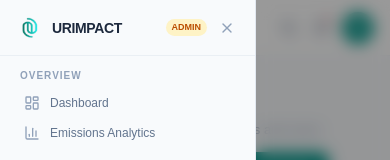
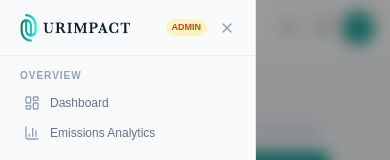
Before and after one commit to hlahijazi2002/A, a React (Vite) app in the folder frontend/: page / in a window 390 px wide. Both pictures are taken after a click on the button 32 px from the left and 28 px from the top of the page. Shown: the top 160 px of the page. Built offline with nearby package versions, Linux system fonts and the light colour scheme.

Commit message:
Design: Update logo asset

```diff
--- a/frontend/index.html
+++ b/frontend/index.html
@@ -2,13 +2,13 @@
 <html lang="en">
   <head>
     <meta charset="UTF-8" />
-    <link rel="icon" type="image/svg+xml" href="/logo.png" />
+    <link rel="icon" type="image/svg+xml" href="/favicon.png" />
     <meta name="viewport" content="width=device-width, initial-scale=1.0" />
     <link
       href="https://fonts.googleapis.com/css2?family=DM+Sans:wght@400;500;600;700&display=swap"
       rel="stylesheet"
     />
-    <title>URimpact-admin</title>
+    <title>Admin Dashboard</title>
   </head>
   <body>
     <div id="root"></div>
--- a/frontend/src/Layout.tsx
+++ b/frontend/src/Layout.tsx
@@ -1,14 +1,17 @@
+import { useState } from "react";
 import { Outlet } from "react-router-dom";
 import SideBar from "./components/SideBar";
 import Navbar from "./components/Navbar";
 
 const MainLayout = () => {
+  const [mobileOpen, setMobileOpen] = useState(false);
+
   return (
     <div className="flex h-screen bg-slate-50">
-      <SideBar />
+      <SideBar mobileOpen={mobileOpen} onClose={() => setMobileOpen(false)} />
 
       <div className="flex-1 flex flex-col overflow-hidden">
-        <Navbar />
+        <Navbar onMenuClick={() => setMobileOpen(true)} />
 
         <main className="flex-1 overflow-y-auto p-8 custom-scrollbar">
           <div className="max-w-7xl mx-auto">
--- a/frontend/src/components/Navbar.tsx
+++ b/frontend/src/components/Navbar.tsx
@@ -1,4 +1,4 @@
-import { Search, Bell, X } from "lucide-react";
+import { Search, Bell, X, Menu } from "lucide-react";
 import { useState } from "react";
 import { Link, useLocation } from "react-router-dom";
 
@@ -10,17 +10,28 @@ const getPageName = (pathname: string): string => {
     .replace(/\b\w/g, (l) => l.toUpperCase());
 };
 
-const Navbar = () => {
+// اعمليها prop عشان تتواصل مع الـ Sidebar
+const Navbar = ({ onMenuClick }: { onMenuClick?: () => void }) => {
   const { pathname } = useLocation();
   const [searchOpen, setSearchOpen] = useState(false);
 
   return (
     <header className="h-14 bg-white border-b border-slate-100 sticky top-0 z-10 w-full">
-      {/* Main row */}
       <div className="h-full flex items-center justify-between px-4 md:px-6">
-        {/* Breadcrumb — hidden when mobile search is open */}
+        {/* Left side */}
+        <div className="flex items-center gap-3">
+          {/* Hamburger — mobile only */}
+          <button
+            onClick={onMenuClick}
+            className="md:hidden p-1.5 rounded-md text-slate-500 hover:bg-slate-100 transition-colors"
+            aria-label="Open menu"
+          >
+            <Menu size={20} />
+          </button>
+
+          {/* Breadcrumb */}
           {!searchOpen && (
-          <div className="flex items-center gap-1.5 text-xs text-slate-400 whitespace-nowrap min-w-0">
+            <div className="flex items-center gap-1.5 text-xs text-slate-400 whitespace-nowrap">
               <span className="shrink-0">Admin</span>
               <span className="font-light shrink-0">›</span>
               <span className="text-slate-900 font-bold truncate max-w-30 sm:max-w-none">
@@ -28,10 +39,11 @@ const Navbar = () => {
               </span>
             </div>
           )}
+        </div>
 
-        {/* Mobile search input — full width when open */}
+        {/* Mobile search input */}
         {searchOpen && (
-          <div className="flex-1 flex items-center gap-2 md:hidden">
+          <div className="flex-1 flex items-center gap-2 md:hidden mx-3">
             <div className="relative flex-1">
               <Search
                 className="absolute left-3 top-1/2 -translate-y-1/2 text-slate-400"
@@ -46,8 +58,7 @@ const Navbar = () => {
             </div>
             <button
               onClick={() => setSearchOpen(false)}
-              className="p-1 text-slate-500 hover:text-slate-700 transition-colors"
-              aria-label="Close search"
+              className="p-1 text-slate-500"
             >
               <X size={16} />
             </button>
@@ -71,11 +82,10 @@ const Navbar = () => {
             />
           </div>
 
-          {/* Mobile search toggle button */}
+          {/* Mobile search toggle */}
           <button
-            className="md:hidden p-1 text-slate-500 hover:text-slate-700 transition-colors"
+            className="md:hidden p-1 text-slate-500"
             onClick={() => setSearchOpen(true)}
-            aria-label="Open search"
           >
             <Search size={17} />
           </button>
--- a/frontend/src/components/SideBar.tsx
+++ b/frontend/src/components/SideBar.tsx
@@ -1,4 +1,4 @@
-import { useState, useEffect } from "react";
+import { useEffect } from "react";
 import { Link, NavLink } from "react-router-dom";
 import {
   LayoutDashboard,
@@ -11,7 +11,6 @@ import {
   Bell,
   Settings,
   LogOut,
-  Menu,
   X,
 } from "lucide-react";
 
@@ -76,37 +75,18 @@ const menuItems = [
   },
 ];
 
-// Exported so Navbar or Layout can use it too
-export const HamburgerButton = ({ onClick }: { onClick: () => void }) => (
-  <button
-    onClick={onClick}
-    className="md:hidden p-1.5 rounded-md text-slate-500 hover:bg-slate-100 hover:text-slate-900 transition-colors"
-    aria-label="Open menu"
-  >
-    <Menu size={20} />
-  </button>
-);
-
 const SidebarContent = ({ onClose }: { onClose?: () => void }) => (
   <>
-    {/* Logo */}
     <div className="h-14 flex items-center justify-between px-4 border-b border-slate-200/60 shrink-0">
-      <div className="flex items-center gap-2">
-        <img className="w-7 h-7" src="/logo.png" alt="logo" />
-        <span className="font-bold text-slate-800 text-sm tracking-tight">
-          URIMPACT
-        </span>
-      </div>
+      <img className="w-30 h-30" src="/logo.png" alt="logo" />
       <div className="flex items-center gap-2">
         <span className="text-[9px] bg-amber-100 text-amber-700 px-1.5 py-0.5 rounded-full font-bold">
           ADMIN
         </span>
-        {/* Close button — only visible on mobile */}
         {onClose && (
           <button
             onClick={onClose}
             className="md:hidden p-1 rounded-md text-slate-400 hover:text-slate-700 transition-colors"
-            aria-label="Close menu"
           >
             <X size={16} />
           </button>
@@ -114,7 +94,6 @@ const SidebarContent = ({ onClose }: { onClose?: () => void }) => (
       </div>
     </div>
 
-    {/* Nav */}
     <nav className="flex-1 overflow-y-auto p-3">
       {SECTIONS.map((section) => (
         <div key={section} className="mb-4">
@@ -157,7 +136,6 @@ const SidebarContent = ({ onClose }: { onClose?: () => void }) => (
       ))}
     </nav>
 
-    {/* User */}
     <div className="p-3 border-t border-slate-200 bg-white shrink-0">
       <div className="flex items-center gap-2 px-2 py-1.5">
         <div className="w-7 h-7 bg-slate-200 rounded-full flex items-center justify-center text-slate-600 font-bold text-xs shrink-0">
@@ -180,19 +158,13 @@ const SidebarContent = ({ onClose }: { onClose?: () => void }) => (
   </>
 );
 
-const Sidebar = () => {
-  const [mobileOpen, setMobileOpen] = useState(false);
-
-  // Close on resize to md+
-  useEffect(() => {
-    const handler = () => {
-      if (window.innerWidth >= 768) setMobileOpen(false);
-    };
-    window.addEventListener("resize", handler);
-    return () => window.removeEventListener("resize", handler);
-  }, []);
-
-  // Lock body scroll when drawer is open
+const Sidebar = ({
+  mobileOpen,
+  onClose,
+}: {
+  mobileOpen: boolean;
+  onClose: () => void;
+}) => {
   useEffect(() => {
     document.body.style.overflow = mobileOpen ? "hidden" : "";
     return () => {
@@ -202,31 +174,26 @@ const Sidebar = () => {
 
   return (
     <>
-      {/*  Desktop sidebar  */}
+      {/* Desktop */}
       <aside className="hidden md:flex w-56 lg:w-60 h-screen bg-slate-50 border-r border-slate-200 flex-col shrink-0">
         <SidebarContent />
       </aside>
 
-      {/* ── Mobile: hamburger button */}
-      <div className="md:hidden fixed top-0 left-0 z-30 h-14 flex items-center px-4">
-        <HamburgerButton onClick={() => setMobileOpen(true)} />
-      </div>
-
-      {/* ── Mobile: backdrop ── */}
+      {/* Mobile backdrop */}
       {mobileOpen && (
         <div
           className="md:hidden fixed inset-0 z-40 bg-black/40 backdrop-blur-sm"
-          onClick={() => setMobileOpen(false)}
+          onClick={onClose}
         />
       )}
 
-      {/* ── Mobile: drawer ── */}
+      {/* Mobile drawer */}
       <aside
         className={`md:hidden fixed top-0 left-0 z-50 h-screen w-64 bg-slate-50 border-r border-slate-200 flex flex-col
-          transform transition-transform duration-300 ease-in-out
-          ${mobileOpen ? "translate-x-0" : "-translate-x-full"}`}
+        transform transition-transform duration-300 ease-in-out
+        ${mobileOpen ? "translate-x-0" : "-translate-x-full"}`}
       >
-        <SidebarContent onClose={() => setMobileOpen(false)} />
+        <SidebarContent onClose={onClose} />
       </aside>
     </>
   );
--- a/frontend/src/pages/LoginPage.tsx
+++ b/frontend/src/pages/LoginPage.tsx
@@ -2,9 +2,9 @@ import { useState } from "react";
 import { useNavigate } from "react-router-dom";
 
 const LoginPage = () => {
-  const [email, setEmail]       = useState("admin@urimpact.com");
+  const [email, setEmail] = useState("admin@urimpact.com");
   const [password, setPassword] = useState("");
-  const navigate                = useNavigate();
+  const navigate = useNavigate();
 
   const handleLogin = (e: React.FormEvent) => {
     e.preventDefault();
@@ -12,51 +12,74 @@ const LoginPage = () => {
   };
 
   return (
-    <div className="min-h-screen flex items-center justify-center bg-slate-50 px-4">
+    <div className="min-h-screen flex items-center justify-center bg-slate-50 px-4 py-8">
       <div className="bg-white rounded-2xl p-8 w-full max-w-md shadow-xl border border-slate-100">
-
         {/* Logo */}
-        <div className="flex items-center gap-2 mb-6">
-          <img src="/logo.png" alt="logo" className="w-8 h-8" />
-          <span className="font-bold text-sm text-slate-800 tracking-widest">URIMPACT</span>
-        </div>
-
+        <img className="w-35 h-35" src="/logo.png" alt="logo" />
         {/* Badge */}
         <div className="inline-flex items-center gap-1.5 bg-slate-900 text-amber-400 text-[10px] font-bold px-3 py-1 rounded-full mb-5 uppercase tracking-wider">
-          <svg width="11" height="11" viewBox="0 0 24 24" fill="none" stroke="currentColor" strokeWidth="2.5">
+          <svg
+            width="11"
+            height="11"
+            viewBox="0 0 24 24"
+            fill="none"
+            stroke="currentColor"
+            strokeWidth="2.5"
+          >
             <path d="M12 22s8-4 8-10V5l-8-3-8 3v7c0 6 8 10 8 10z" />
           </svg>
           Super Admin Portal
         </div>
 
-        <h1 className="text-2xl font-extrabold text-slate-800 mb-1">Welcome back</h1>
-        <p className="text-sm text-slate-500 mb-6">Log in to your administrator account</p>
+        <h1 className="text-2xl font-extrabold text-slate-800 mb-1">
+          Welcome back
+        </h1>
+        <p className="text-sm text-slate-500 mb-6">
+          Log in to your administrator account
+        </p>
 
         {/* Form */}
         <div className="space-y-4">
           <div>
-            <label className="block text-[13px] font-semibold text-slate-800 mb-1.5">Email Address</label>
-            <input type="email" value={email} onChange={(e) => setEmail(e.target.value)}
-              className="w-full px-3 py-2.5 border border-slate-200 rounded-lg text-sm focus:border-teal-500 outline-none transition-colors" />
+            <label className="block text-[13px] font-semibold text-slate-800 mb-1.5">
+              Email Address
+            </label>
+            <input
+              type="email"
+              value={email}
+              onChange={(e) => setEmail(e.target.value)}
+              className="w-full px-3 py-2.5 border border-slate-200 rounded-lg text-sm focus:border-teal-500 outline-none transition-colors"
+            />
           </div>
           <div>
-            <label className="block text-[13px] font-semibold text-slate-800 mb-1.5">Password</label>
-            <input type="password" value={password} onChange={(e) => setPassword(e.target.value)}
-              className="w-full px-3 py-2.5 border border-slate-200 rounded-lg text-sm focus:border-teal-500 outline-none transition-colors" />
+            <label className="block text-[13px] font-semibold text-slate-800 mb-1.5">
+              Password
+            </label>
+            <input
+              type="password"
+              value={password}
+              onChange={(e) => setPassword(e.target.value)}
+              className="w-full px-3 py-2.5 border border-slate-200 rounded-lg text-sm focus:border-teal-500 outline-none transition-colors"
+            />
           </div>
         </div>
 
         {/* Remember + Forgot */}
         <div className="flex justify-between items-center mt-4 mb-5">
           <label className="flex items-center gap-1.5 text-[13px] text-slate-500 cursor-pointer">
-            <input type="checkbox" defaultChecked className="accent-teal-600" /> Remember me
+            <input type="checkbox" defaultChecked className="accent-teal-600" />{" "}
+            Remember me
           </label>
-          <a href="#" className="text-[13px] text-teal-600 font-semibold">Forgot password?</a>
+          <a href="#" className="text-[13px] text-teal-600 font-semibold">
+            Forgot password?
+          </a>
         </div>
 
         {/* Login button */}
-        <button onClick={handleLogin}
-          className="w-full py-3 bg-teal-600 hover:bg-teal-700 text-white rounded-xl font-semibold text-sm transition-all shadow-md">
+        <button
+          onClick={handleLogin}
+          className="w-full py-3 bg-teal-600 hover:bg-teal-700 text-white rounded-xl font-semibold text-sm transition-all shadow-md"
+        >
           Log In to Admin Panel
         </button>
 
@@ -69,7 +92,14 @@ const LoginPage = () => {
 
         {/* SSO */}
         <button className="w-full py-2.5 border border-slate-200 bg-white hover:border-teal-500 rounded-xl text-sm font-medium text-slate-700 flex items-center justify-center gap-2 transition-all">
-          <svg width="15" height="15" viewBox="0 0 24 24" fill="none" stroke="currentColor" strokeWidth="2">
+          <svg
+            width="15"
+            height="15"
+            viewBox="0 0 24 24"
+            fill="none"
+            stroke="currentColor"
+            strokeWidth="2"
+          >
             <rect x="3" y="11" width="18" height="11" rx="2" />
             <path d="M7 11V7a5 5 0 0 1 10 0v4" />
           </svg>
```
Also changed, not shown: frontend/public/favicon.png (added), frontend/public/logo.png. Lines whose indentation alone changed are shown as unchanged.
